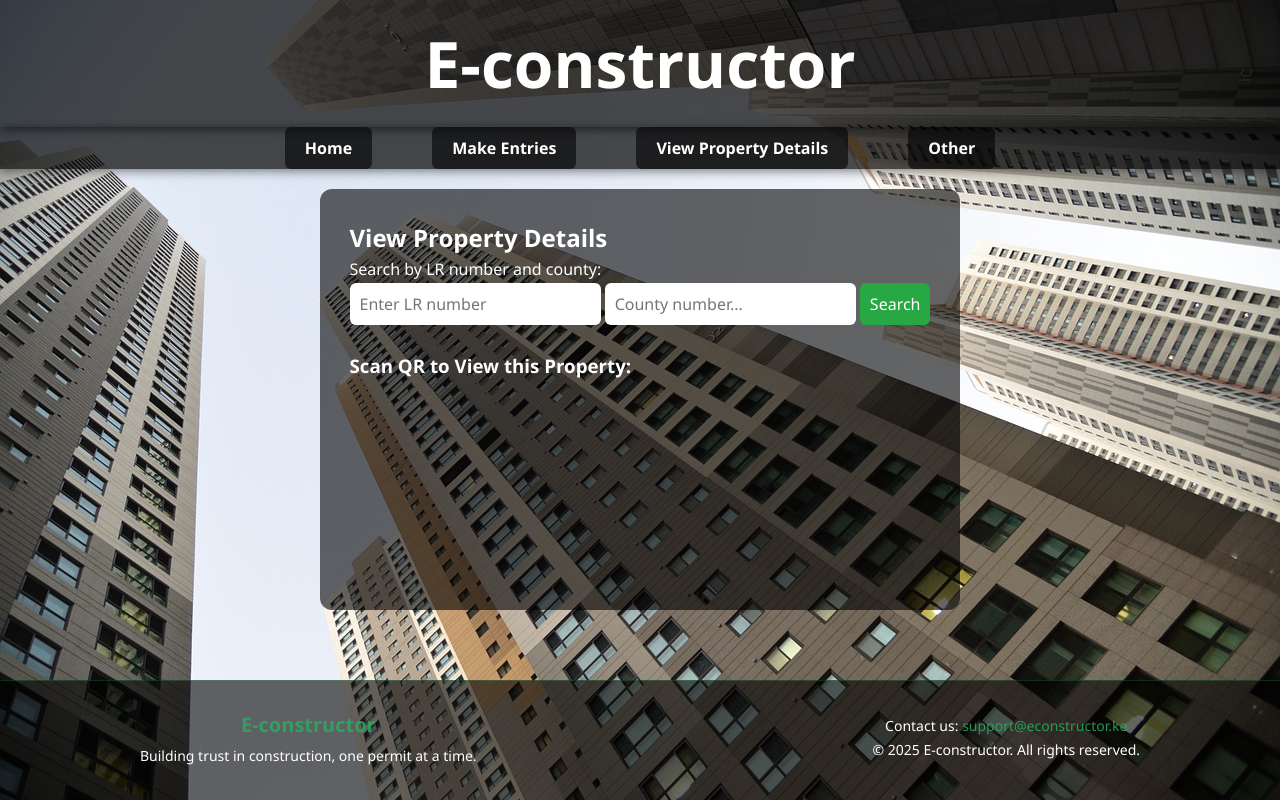
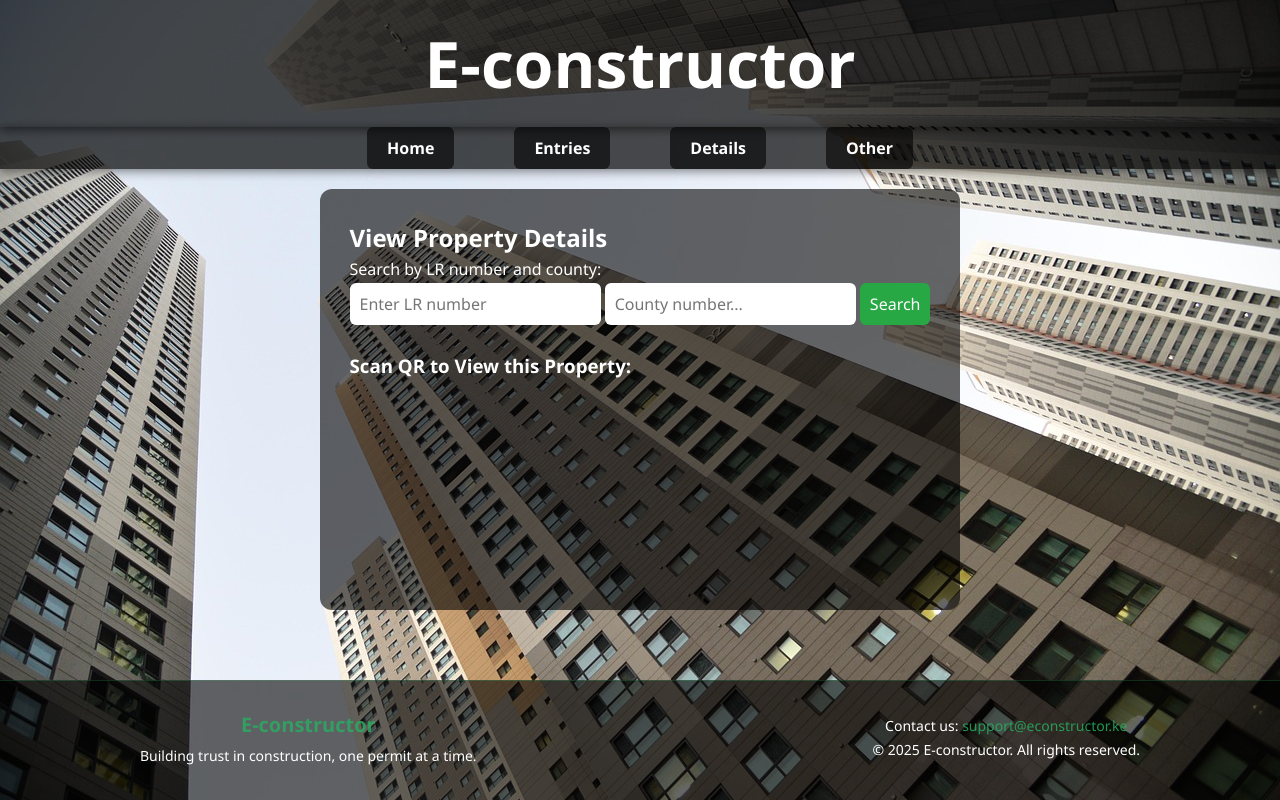
Before and after one commit to david-komora17/E-constructor2, a website: page details.html in a window 1280 px wide. Drawn offline with Linux system fonts and the light colour scheme; a script that the page names is missing.

Commit message:
Update details.html

```diff
--- a/details.html
+++ b/details.html
@@ -47,8 +47,8 @@
   <nav class="navbar">
     <ul>
       <li><a href="index.html">Home</a></li>
-      <li><a href="make-entries.html">Make Entries</a></li>
-      <li><a href="details.html">View Property Details</a></li>
+      <li><a href="make-entries.html">Entries</a></li>
+      <li><a href="details.html">Details</a></li>
       <li><a href="other.html">Other</a></li>
     </ul>
   </nav>
```
